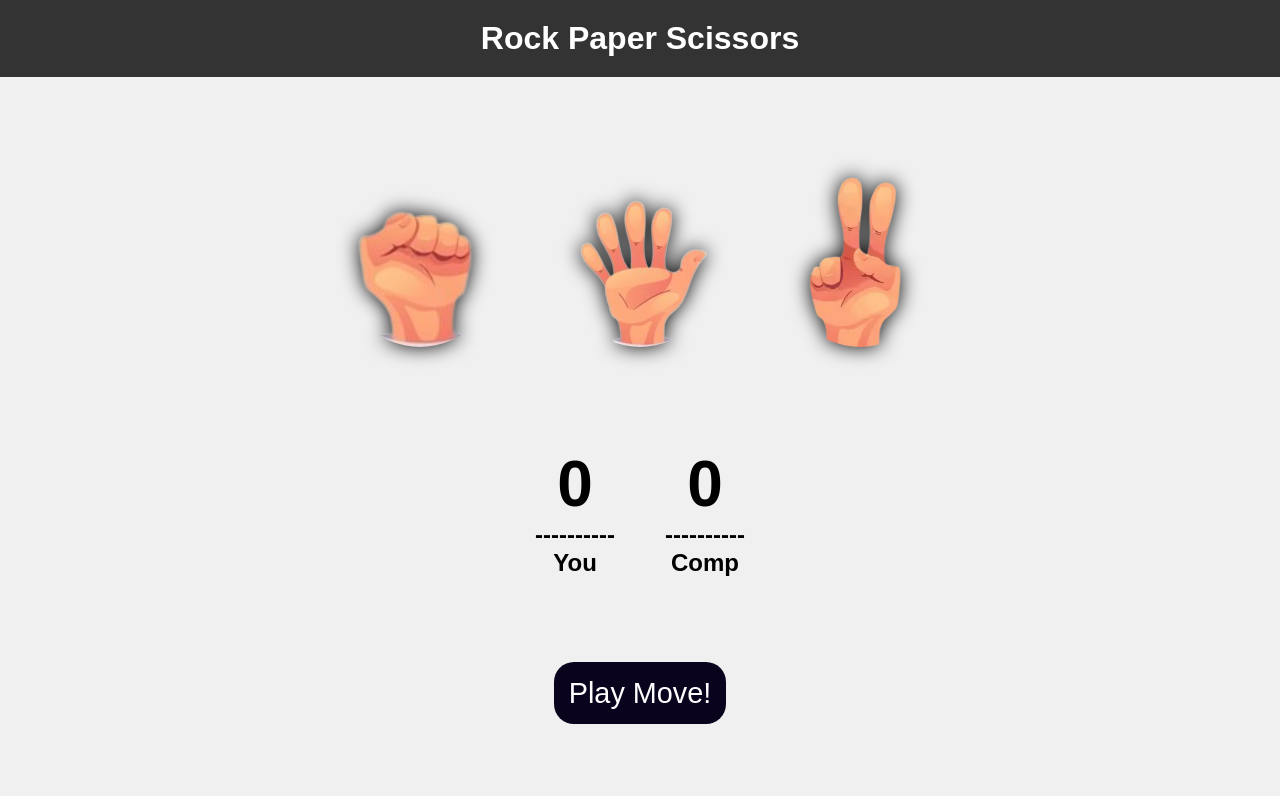
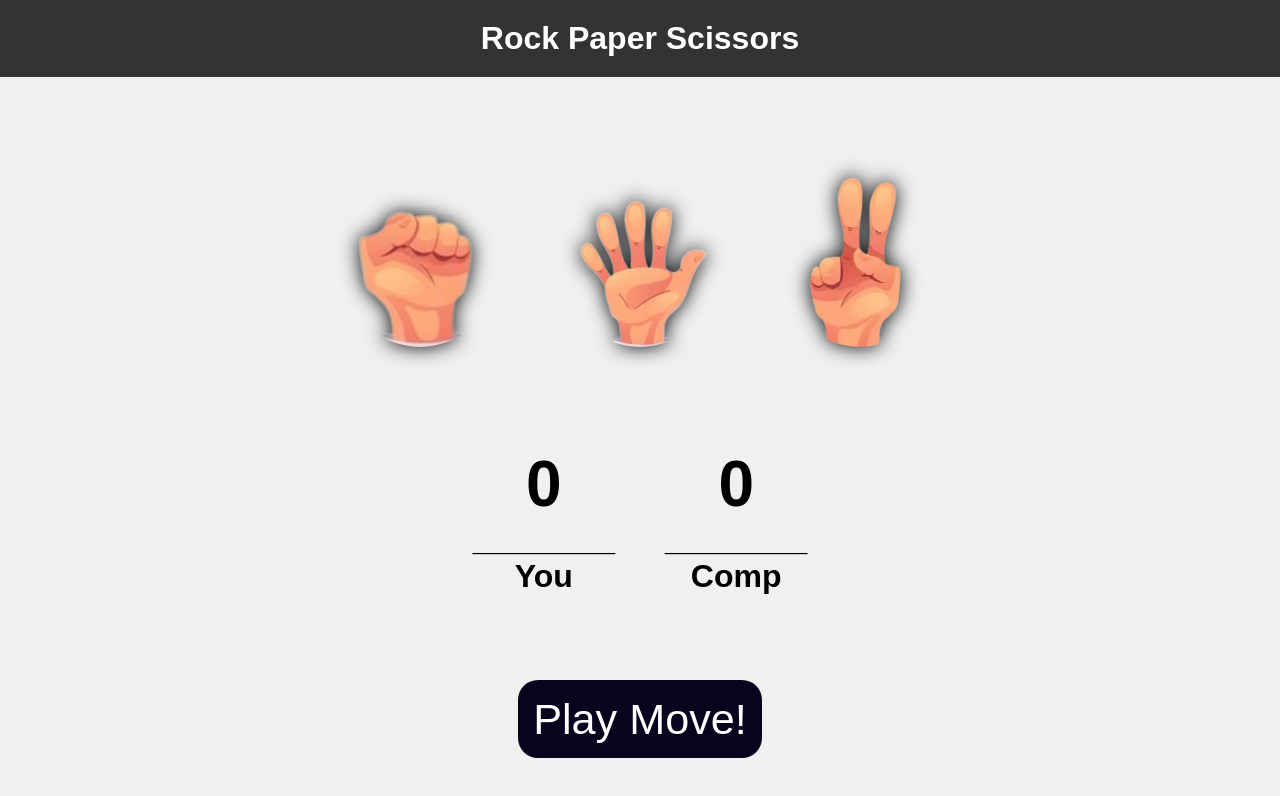
Before and after one commit to Leeeee001/rock-paper-scissor, a plain HTML site: page index.html in a window 1280 px wide. Drawn offline with Linux system fonts and the light colour scheme.

Commit message:
css change

```diff
--- a/index.html
+++ b/index.html
@@ -26,12 +26,12 @@
     <div class="score-board">
         <div class="userscore">
             <p class="user">0</p>
-            <b>----------</b>
+            <b>________</b>
             <p>You</p>
         </div>
         <div class="comscore">
             <p class="com">0</p>
-            <b>----------</b>
+            <b>________</b>
             <p>Comp</p>
         </div>
     </div>
--- a/style.css
+++ b/style.css
@@ -67,8 +67,8 @@ img {
 
 
 .score-board{
-    font-size: 1.5rem;
-    font-weight: bold;
+    font-size: 2rem;
+    font-weight: bolder;
     display: flex;
     justify-content: center;
     align-items: center;
@@ -88,7 +88,7 @@ img {
     color: white;
     display: inline;
     height: 30px;
-    font-size: 1.8rem;
+    font-size: 2.7rem;
     padding: 15px;
     border-radius: 20px;
 }
```
